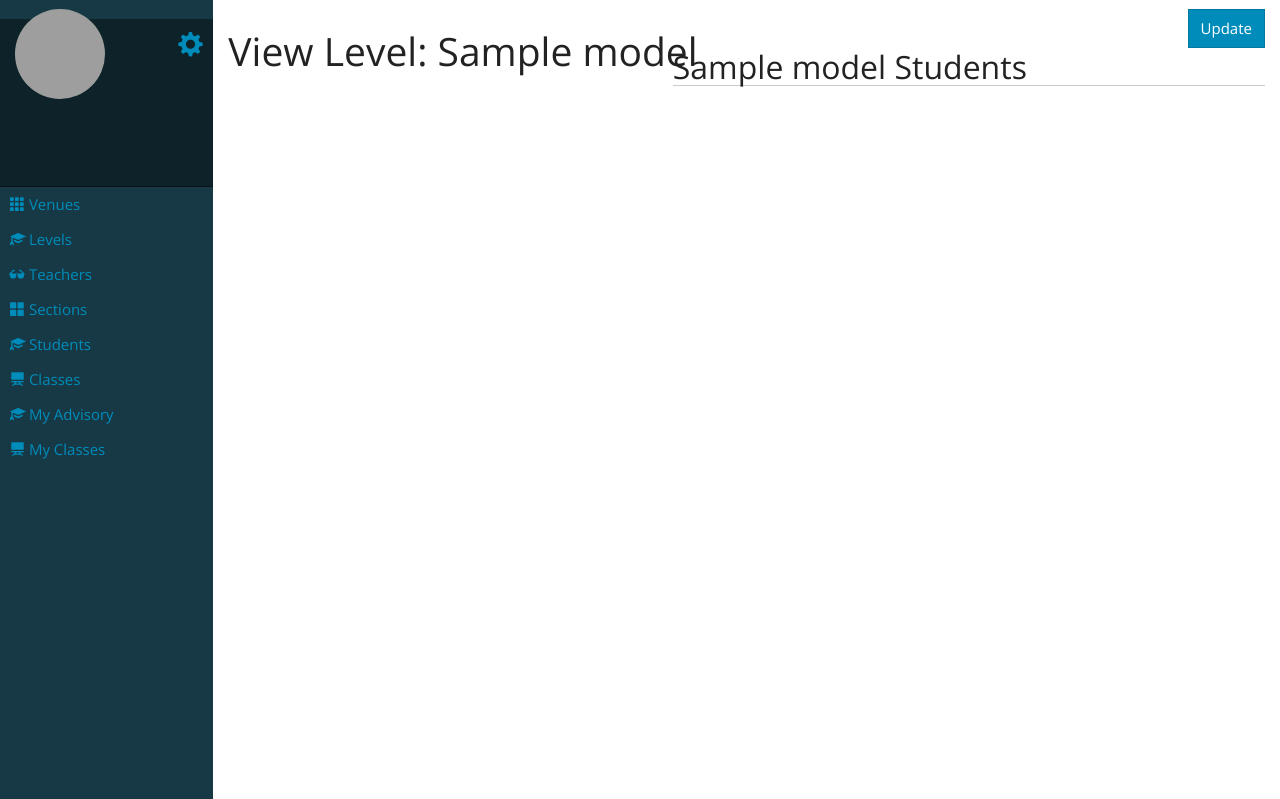
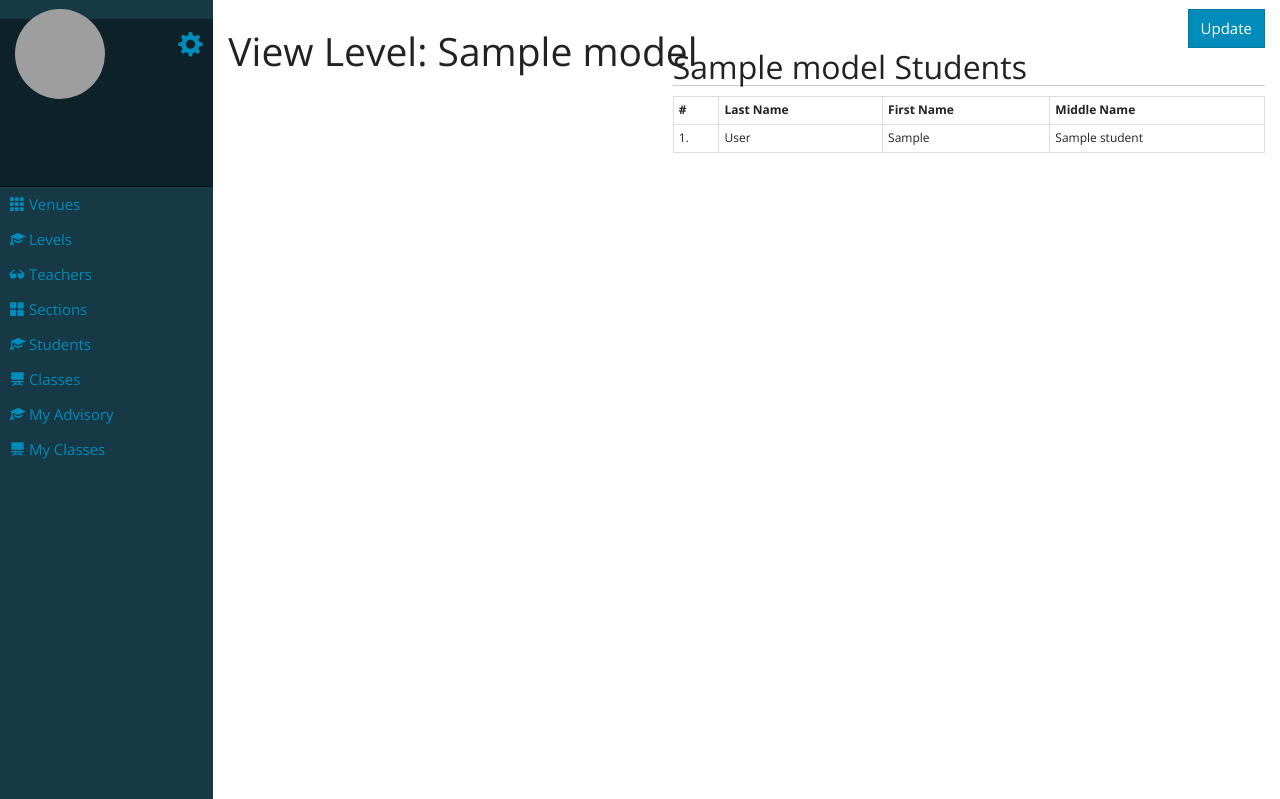
Before and after one commit to lentrix/mdcbed, a Yii app: template views/levels/view.php in a window 1280 px wide. Shown: the part 45-844 px from the top of the page. Run offline with PHP 8.4 and a stand-in for Yii, Linux system fonts and the light colour scheme; the template is opened without the code that fills it: most values are stand-ins (such as "Sample title", 1, 10 or a date in 2020); data that the repository does not hold is empty; some libraries are stand-ins or nearby versions; some web fonts are replaced; grey boxes are pictures that could not be loaded.

Commit message:
Updated class view

```diff
--- a/views/classes/view.php
+++ b/views/classes/view.php
@@ -3,11 +3,9 @@
 use yii\helpers\Html;
 use yii\helpers\Url;
 use yii\widgets\DetailView;
-<<<<<<< HEAD
+
 use app\models\User;
-=======
 use app\components\TimeCheck;
->>>>>>> 4ef020552884ba3d5832272658d922ead664474a
 
 /* @var $this yii\web\View */
 /* @var $model app\models\Classes */
--- a/views/levels/view.php
+++ b/views/levels/view.php
@@ -3,6 +3,7 @@
 use yii\helpers\Html;
 use yii\widgets\DetailView;
 use app\components\ModalConfirmation;
+use yii\helpers\Url;
 
 /* @var $this yii\web\View */
 /* @var $model app\models\Level */
@@ -37,5 +38,23 @@ $this->params['breadcrumbs'][] = $model->shortName;
     </div>
     <div class="col-md-7">
         <h2 style="margin-top: -34px; border-bottom: 1px solid #ccc"><?= $model->shortName ?> Students</h2>
+        <table class="table table-bordered table-hover table-condensed">
+            <tr>
+                <th>#</th>
+                <th>Last Name</th>
+                <th>First Name</th>
+                <th>Middle Name</th>
+            </tr>
+
+        <?php foreach($model->currentEnrols as $index=>$enrol): ?>
+            <tr class="clickable" value="<?= Url::toRoute(['/students/view','id'=>$enrol->student->id]);?>">
+                <td><?= $index+1 ?>.</td>
+                <td><?= $enrol->student->lastName;?></td>
+                <td><?= $enrol->student->firstName; ?></td>
+                <td><?= $enrol->student->middleName; ?></td>
+            </tr>
+        <?php endforeach; ?>
+
+        </table>
     </div>
 </div>
--- a/web/css/site.css
+++ b/web/css/site.css
@@ -195,15 +195,16 @@ a.desc:after {
     min-height: 100vh;
 }
 
-<<<<<<< HEAD
 .large-text {
     font-size: 1.3em;
 }
 
 .highlight-row {
     background-color: lightskyblue;
-=======
+}
 .highlight-row {
     background-color: powderblue !important;
->>>>>>> 4ef020552884ba3d5832272658d922ead664474a
 }
+.clickable{
+    cursor: pointer;
+}
```
Also changed, not shown: models/Level.php (+8 -0 lines), views/teachers/advisory.php (+23 -0 lines).
